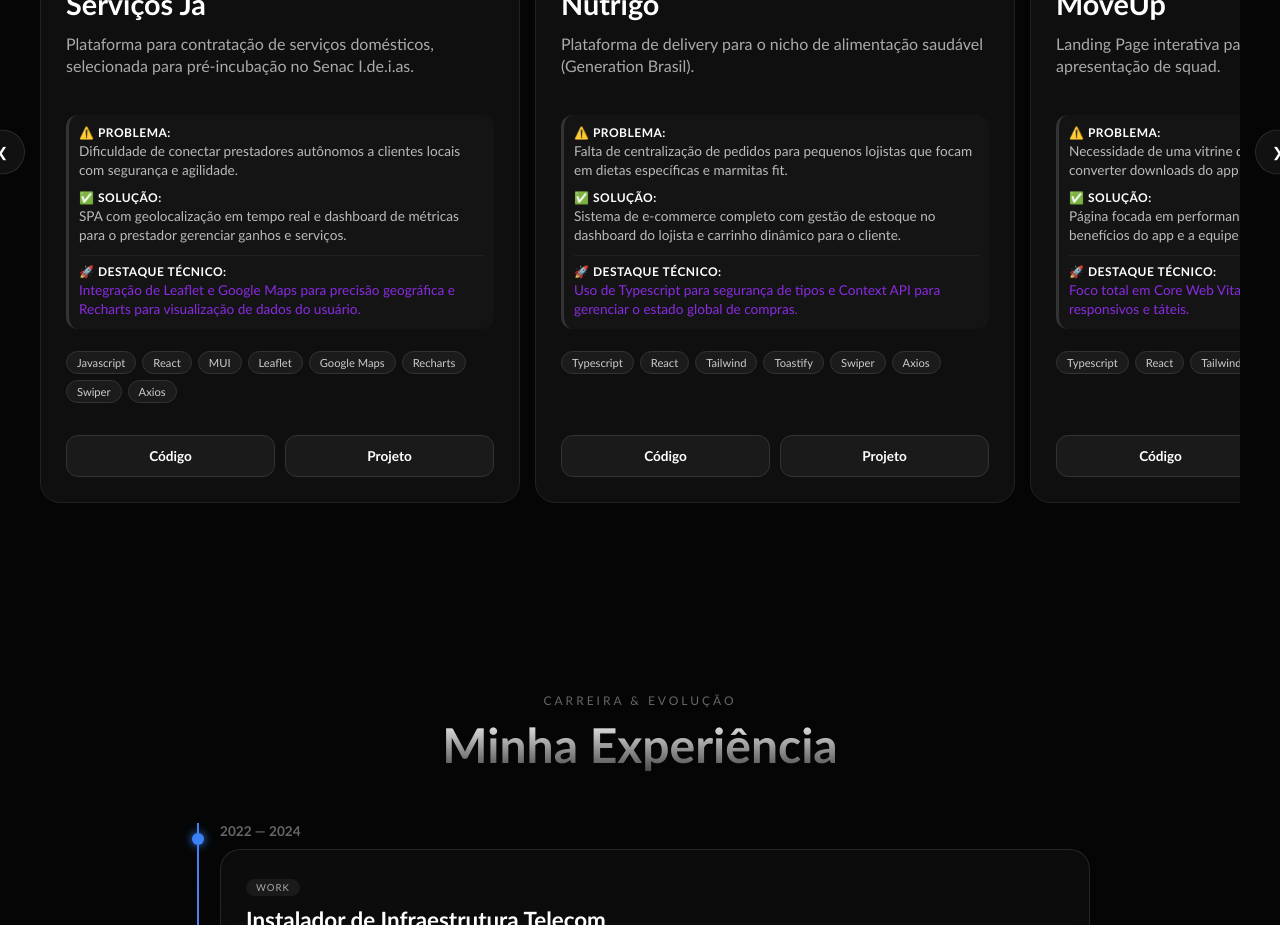
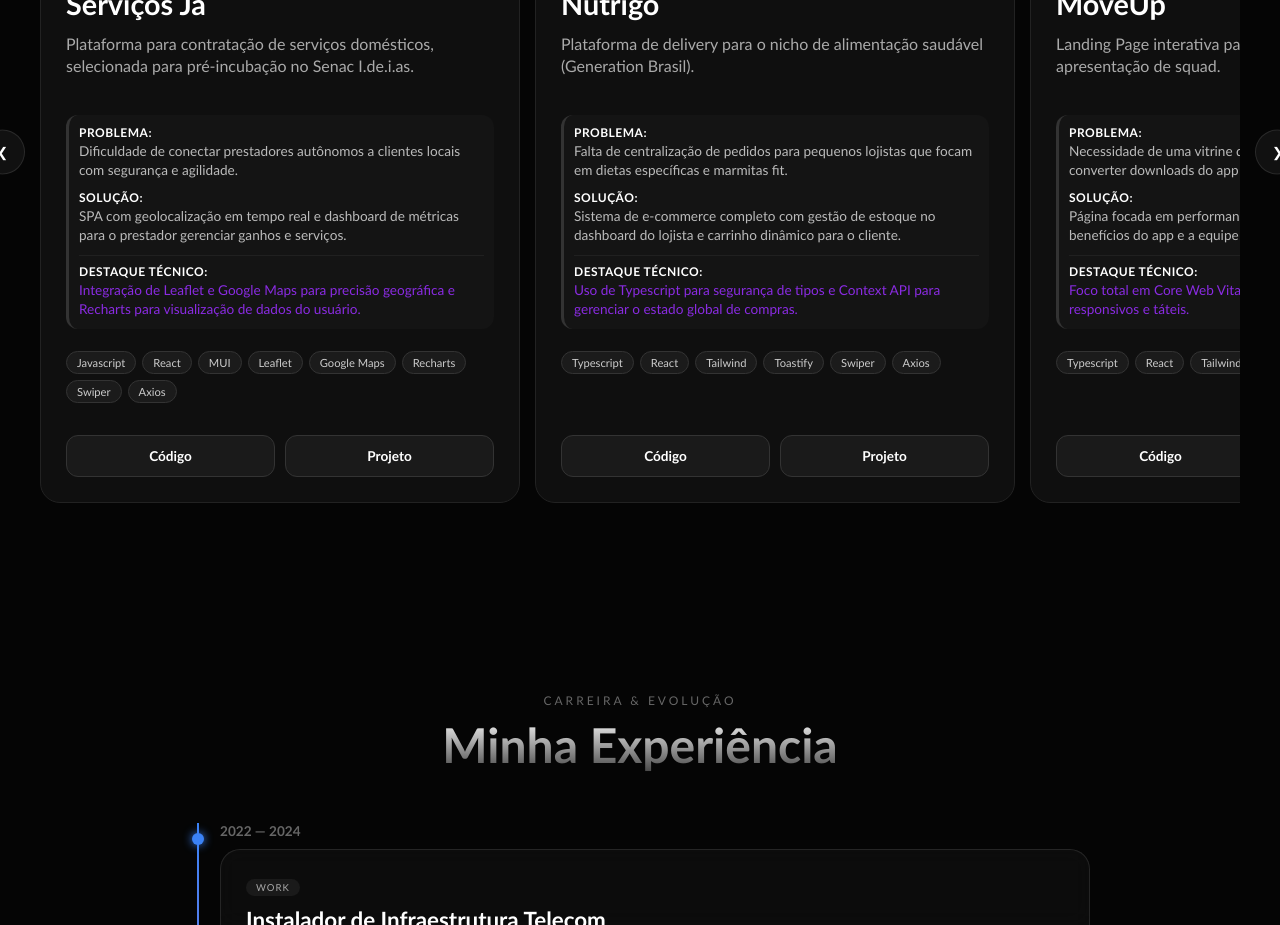
Before and after one commit to Marcsfic98/MR_portfolio, a React (Vite) app: page / in a window 1280 px wide. Shown: the part 3580-4505 px from the top of the page. Built offline with nearby package versions, Linux system fonts and the light colour scheme; no server answers.

Commit message:
feat: icons removed

```diff
--- a/src/components/projects/projects.tsx
+++ b/src/components/projects/projects.tsx
@@ -358,15 +358,15 @@ const ProjectsSection = () => {
 
                 <div className="project-details-grid">
                   <div className="detail-item">
-                    <strong>⚠️ Problema:</strong>
+                    <strong>Problema:</strong>
                     <span>{project.problem}</span>
                   </div>
                   <div className="detail-item">
-                    <strong>✅ Solução:</strong>
+                    <strong>Solução:</strong>
                     <span>{project.solution}</span>
                   </div>
                   <div className="detail-item highlight">
-                    <strong>🚀 Destaque Técnico:</strong>
+                    <strong>Destaque Técnico:</strong>
                     <span>{project.technicalHighlight}</span>
                   </div>
                 </div>
```
